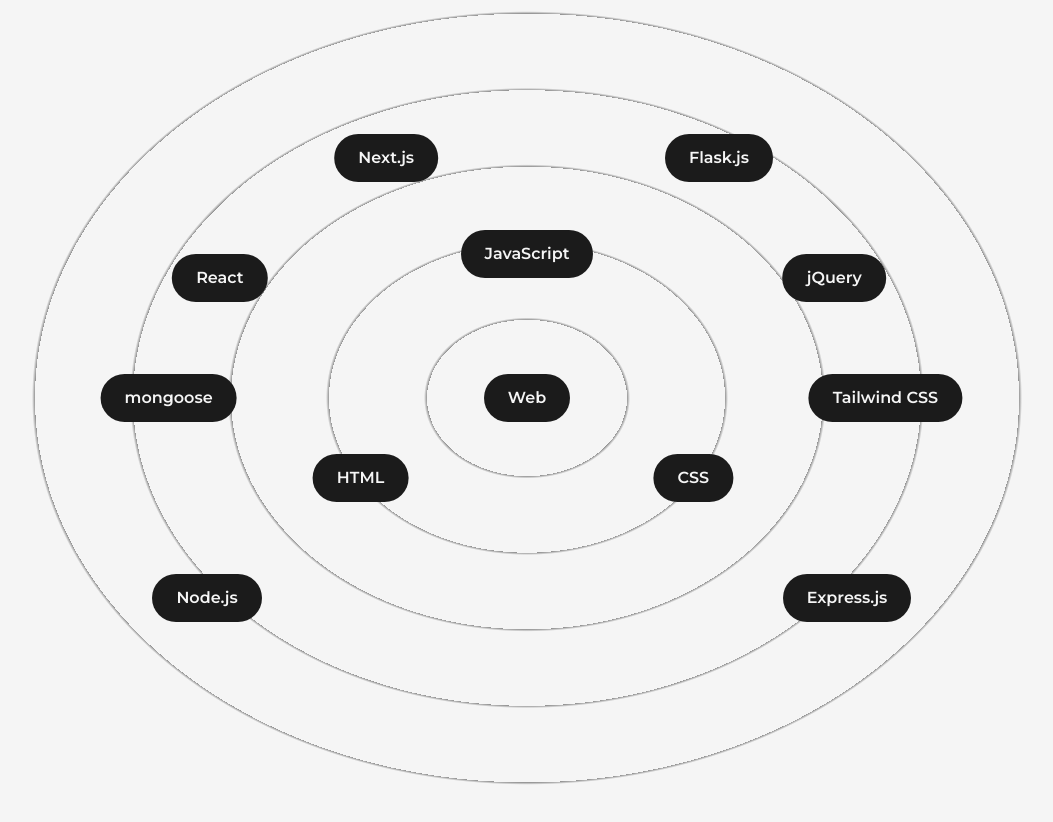
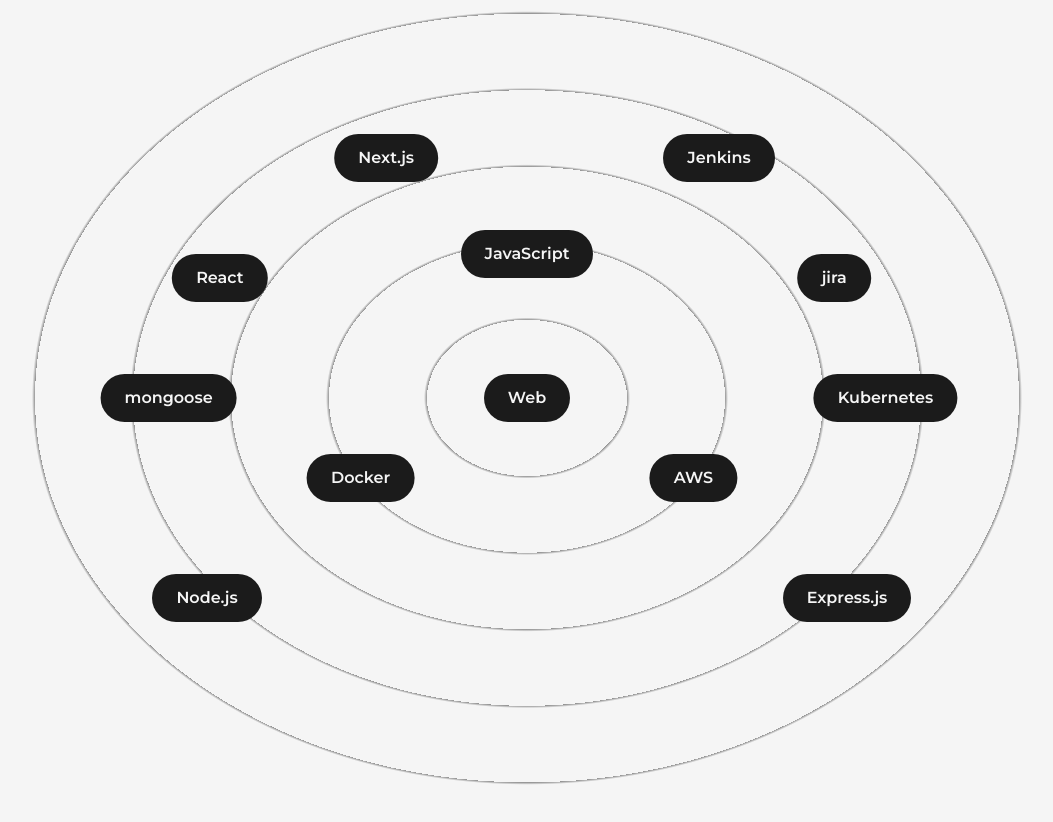
Before and after one commit to zahoorfarooq/next-portfolio, a Next.js app: page /about in a window 1280 px wide. Shown: the part 1360-2182 px from the top of the page, without its empty margins (113-1166 px from the left). Built offline with nearby package versions, Linux system fonts and the light colour scheme; no server answers.

Commit message:
updated skills

```diff
--- a/src/components/Skills.jsx
+++ b/src/components/Skills.jsx
@@ -5,12 +5,12 @@
 
 const skillsData = [
   {
-    name: "HTML",
+    name: "Docker",
     x: "-13vw",
     y: "10vh",
   },
   {
-    name: "CSS",
+    name: "AWS",
     x: "13vw",
     y: "10vh",
   },
@@ -30,12 +30,12 @@
     y: "-30vh",
   },
   {
-    name: "Flask.js",
+    name: "Jenkins",
     x: "15vw",
     y: "-30vh",
   },
   {
-    name: "jQuery",
+    name: "jira",
     x: "24vw",
     y: "-15vh",
   },
@@ -55,7 +55,7 @@
     y: "0vh",
   },
   {
-    name: "Tailwind CSS",
+    name: "Kubernetes",
     x: "28vw",
     y: "0vh",
   },
```
